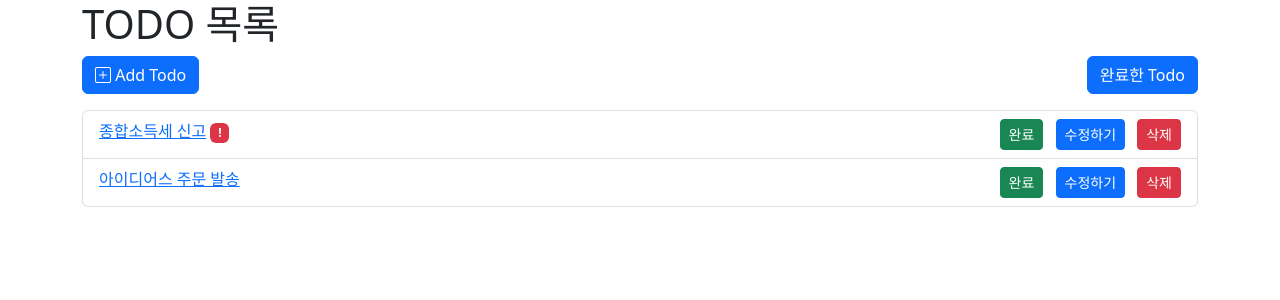
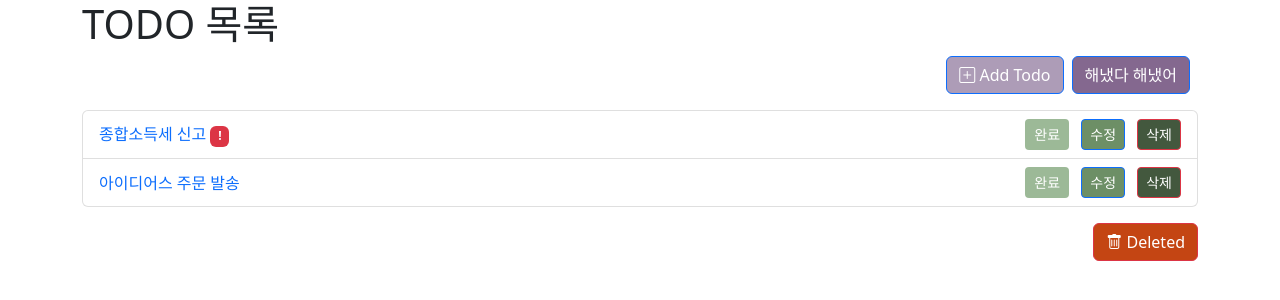
Before and after one commit to InKyungWoo/todo_list, a Django app: page /todo/ in a window 1280 px wide. Shown: the top 300 px of the page. Run offline with Django 4.2, Linux system fonts and the light colour scheme; data comes from the database, SQL or seed files in the repository; both versions use the stored data as it was after the commit.

Commit message:
bootstrap 수정

```diff
--- a/todolist/todo/models.py
+++ b/todolist/todo/models.py
@@ -9,6 +9,7 @@ class Todo(models.Model):
     created = models.DateTimeField(auto_now_add=True)
     complete = models.BooleanField(default=False)
     important = models.BooleanField(default=False)
+    complete = models.BooleanField(default=False)
 
     def __str__(self):
         return self.description
--- a/todolist/todo/templates/todo/todo_list.html
+++ b/todolist/todo/templates/todo/todo_list.html
@@ -11,30 +11,63 @@
 <body>
     <div class="container">
         <h1>TODO 목록</h1>
-        <p>
-            <a href="{% url 'todo_post' %}" class="btn btn-primary"><i class="bi bi-plus-square"></i> Add Todo</a>
-            <a href="{% url 'done_list' %}" class="btn btn-primary" style="float:right">완료한 Todo</a>
-        </p>
-        <ul class="list-group">
+        <div class="d-flex justify-content-end">
+          <style>
+            .add {
+              background-color: #ad9cb7;
+              color: #ffffff;
+            }
+            .donedone {
+              background-color: #84688f;
+              color: #ffffff;
+            }
+            </style>
+            <a href="{% url 'todo_post' %}" class="btn add btn-primary me-2"><i class="bi bi-plus-square"></i> Add Todo</a>
+            <a href="{% url 'done_list' %}" class="btn donedone btn-primary me-2">해냈다 해냈어</a>
+        </div>
+        <ul class="list-group mt-3">
             {% for todo in todos %}
-            <li class="list-group-item d-flex justify-content-between">
+            <li class="list-group-item d-flex justify-content-between align-items-center">
                 <div>
-                    <a href="{% url 'todo_detail' pk=todo.pk %}">{{ todo.title }}</a>
+                    <a href="{% url 'todo_detail' pk=todo.pk %}" class="text-decoration-none">{{ todo.title }}</a>
                     {% if todo.important %}
                         <span class="badge bg-danger">!</span>
                     {% endif %}
                 </div>
                 <div>
-                    <a href="{% url 'todo_done' pk=todo.pk %}" class="btn btn-success btn-sm me-2">완료</a>
-                    <a href="{% url 'todo_edit' pk=todo.pk %}" class="btn btn-primary btn-sm me-2">수정하기</a>
+                    <style>
+                    .done {
+                      background-color: #9cb997;
+                      color: #ffffff;
+                    }
+                    .edit {
+                      background-color: #6d8f66;
+                      color: #ffffff;
+                    }
+                    .delete {
+                      background-color: #43583e;
+                      color: #ffffff;
+                    }
+                    </style>
+                    <a href="{% url 'todo_done' pk=todo.pk %}" class="btn done btn-sm me-2">완료</a>
+                    <a href="{% url 'todo_edit' pk=todo.pk %}" class="btn edit btn-primary btn-sm me-2">수정</a>
                     <form action="{% url 'todo_delete' pk=todo.pk %}" method="post" style="display: inline;">
                         {% csrf_token %}
-                        <button type="submit" class="btn btn-danger btn-sm">삭제</button>
+                        <button type="submit" class="btn delete btn-danger btn-sm">삭제</button>
                     </form>
                 </div>
             </li>
             {% endfor %}
         </ul>
+        <div class="mt-3 d-flex justify-content-end">
+          <style>
+            .deleted {
+              background-color: #c44513; /* 연한 초록색으로 변경 */
+              color: #ffffff; /* 텍스트 색상 */
+            }
+            </style>
+            <a href="{% url 'deleted_list' %}" class="btn deleted btn-danger"><i class="bi bi-trash"></i> Deleted</a>
+        </div>
     </div>
 
     <script src="https://cdn.jsdelivr.net/npm/bootstrap@5.2.3/dist/js/bootstrap.bundle.min.js" integrity="sha384-kenU1KFdBIe4zVF0s0G1M5b4hcpxyD9F7jL+jjXkk+Q2h455rYXK/7HAuoJl+0I4" crossorigin="anonymous"></script>
--- a/todolist/todo/urls.py
+++ b/todolist/todo/urls.py
@@ -9,4 +9,5 @@ urlpatterns = [
     path('done/', views.done_list, name='done_list'),
     path('done/<int:pk>/', views.todo_done, name='todo_done'),
     path('todo/<int:pk>/delete/', views.todo_delete, name='todo_delete'),
+    path('deleted/', views.deleted_list, name='deleted_list'),
 ]
--- a/todolist/todo/views.py
+++ b/todolist/todo/views.py
@@ -49,3 +49,8 @@ def todo_delete(request, pk):
     todo = get_object_or_404(Todo, id=pk)
     todo.delete()
     return redirect('todo_list')
+
+# 삭제 리스트
+def deleted_list(request):
+    deleted_todos = Todo.objects.filter(complete=True)
+    return render(request, 'todo/deleted_list.html', {'deleted_todos': deleted_todos})
```
Also changed, not shown: todolist/todo/templates/todo/deleted_list.html (added, +28 -0 lines), todolist/db.sqlite3.
